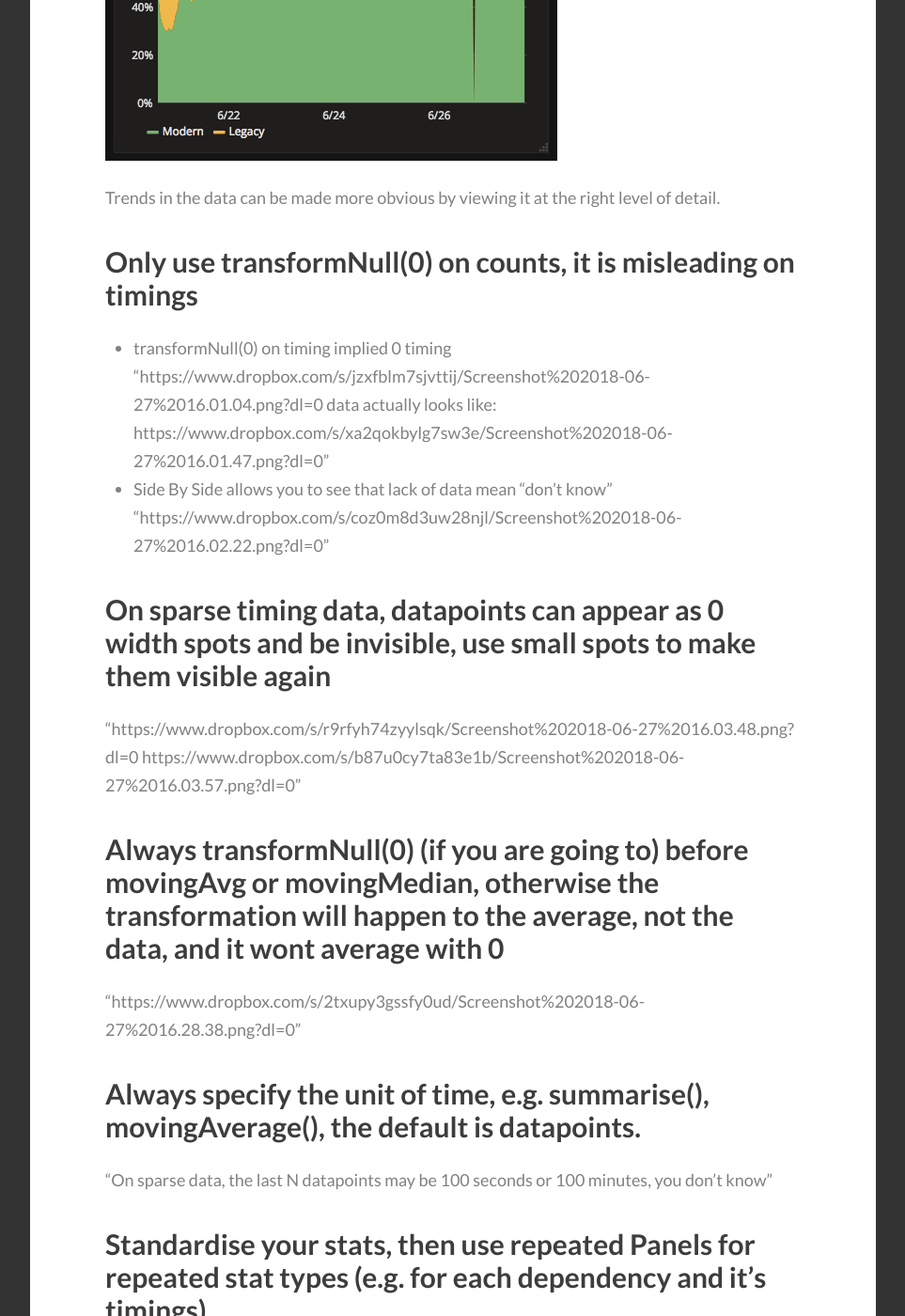
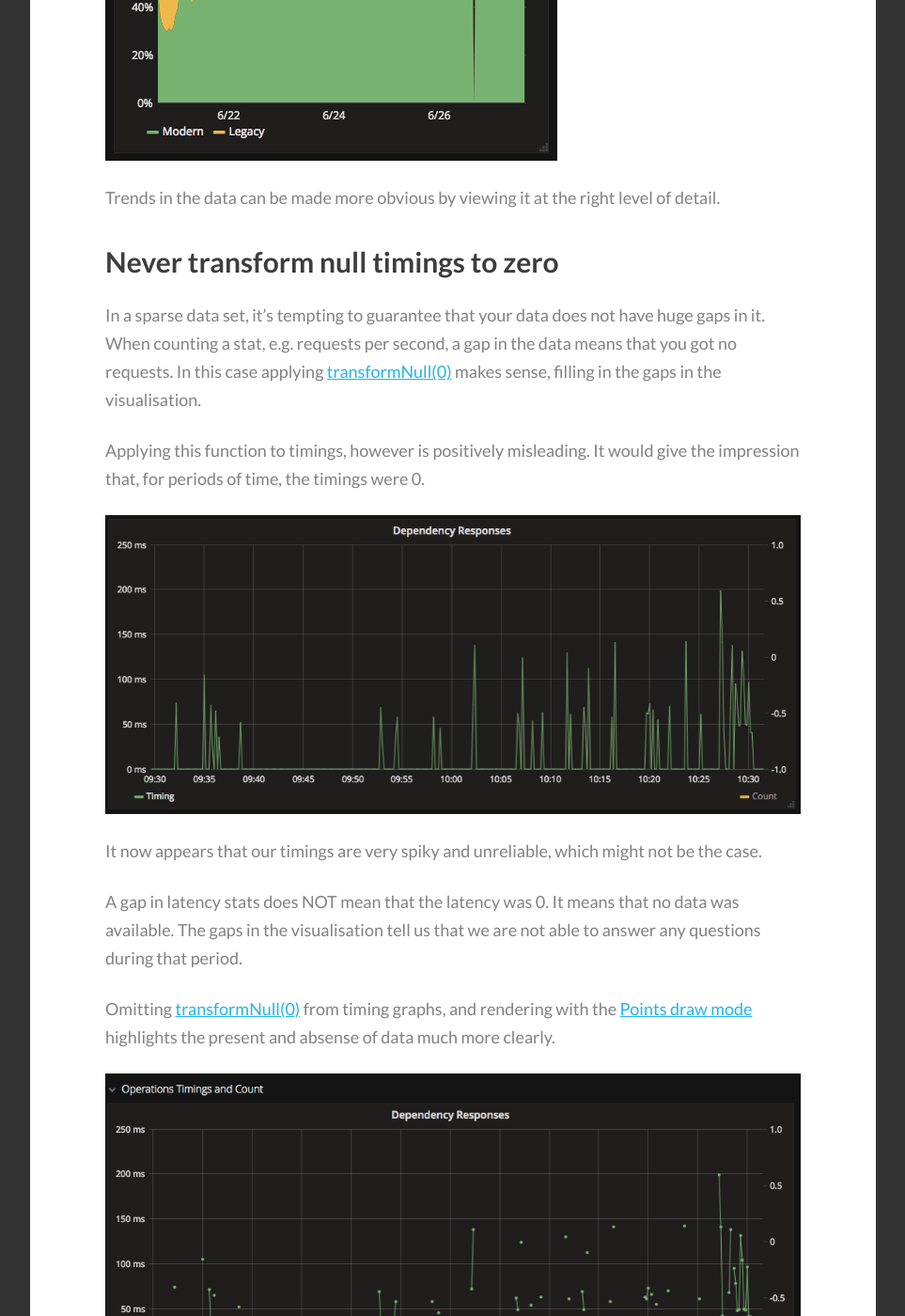
Before and after one commit to uatec/hidef.github.io, a Jekyll site: the page built from _posts/2018-06-28-be-a-grafana-power-user.md, in a window 1280 px wide and 1400 px high, scrolled down 1626 px. Shown: the whole window at 94% size, without its empty margins (8-971 px from the left). Built offline with Jekyll 4.4.1, drawn with Linux system fonts in a browser that asks for light colours; some web fonts are replaced; comment, search, counter and statistics services are not loaded; some of the changed text lies outside the part shown.

Commit message:
Paragraph on careful use of transformNull

```diff
--- a/_posts/2018-06-28-be-a-grafana-power-user.md
+++ b/_posts/2018-06-28-be-a-grafana-power-user.md
@@ -24,14 +24,23 @@ Creating a [template variable](http://docs.grafana.org/reference/templating/) to
 
 Trends in the data can be made more obvious by viewing it at the right level of detail.
 
-## Only use transformNull(0) on counts, it is misleading on timings
+## Never transform null timings to zero
 
-  - transformNull(0) on timing implied 0 timing
-    "https://www.dropbox.com/s/jzxfblm7sjvttij/Screenshot%202018-06-27%2016.01.04.png?dl=0
-    data actually looks like:
-    https://www.dropbox.com/s/xa2qokbylg7sw3e/Screenshot%202018-06-27%2016.01.47.png?dl=0"
-  - Side By Side allows you to see that lack of data mean "don't know"
-    "https://www.dropbox.com/s/coz0m8d3uw28njl/Screenshot%202018-06-27%2016.02.22.png?dl=0"
+In a sparse data set, it's tempting to guarantee that your data does not have huge gaps in it. When counting a stat, e.g. requests per second, a gap in the data means that you got no requests. In this case applying [transformNull(0)](http://graphite.readthedocs.io/en/latest/functions.html#graphite.render.functions.transformNull) makes sense, filling in the gaps in the visualisation.
+
+Applying this function to timings, however is positively misleading. It would give the impression that, for periods of time, the timings were 0.
+
+![Timings with missing data transformed to 0](/images/posts/2018-06-28-be-a-grafana-power-user/transformnull-enabled.png)
+
+It now appears that our timings are very spiky and unreliable, which might not be the case.
+
+A gap in latency stats does NOT mean that the latency was 0. It means that no data was available. The gaps in the visualisation tell us that we are not able to answer any questions during that period.
+
+Omitting [transformNull(0)](http://graphite.readthedocs.io/en/latest/functions.html#graphite.render.functions.transformNull) from timing graphs, and rendering with the [Points draw mode](http://docs.grafana.org/features/panels/graph/#draw-modes) highlights the present and absense of data much more clearly.
+
+![Timings with missing left blank](/images/posts/2018-06-28-be-a-grafana-power-user/transformnull-disabled.png)
+
+Lack of data should not be hidden. Think carefully before transforming data to ensure that the transformation does not obscure the meaning of the data. Graphs are about making information visible, not hiding it.
 
 ## On sparse timing data, datapoints can appear as 0 width spots and be invisible, use small spots to make them visible again
   "https://www.dropbox.com/s/r9rfyh74zyylsqk/Screenshot%202018-06-27%2016.03.48.png?dl=0
```
Also changed, not shown: images/posts/2018-06-28-be-a-grafana-power-user/transformnull-disabled.png (added), images/posts/2018-06-28-be-a-grafana-power-user/transformnull-enabled.png (added).
